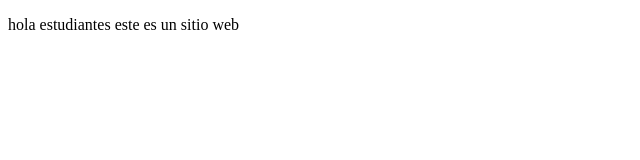
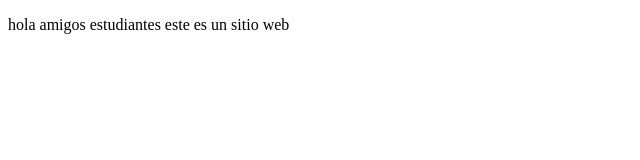
Before and after one commit to jose22613/Personalprojects, a plain HTML site: page index.html in a window 1280 px wide. Shown: the full height of the page, 0-640 px from the left. Drawn offline with Linux system fonts and the light colour scheme.

Commit message:
cambios agregados

```diff
--- a/index.html
+++ b/index.html
@@ -6,6 +6,6 @@
     <title>pagina web</title>
 </head>
 <body>
-    <p>hola estudiantes este es un sitio web</p>
+    <p>hola amigos estudiantes este es un sitio web</p>
 </body>
 </html>
```
